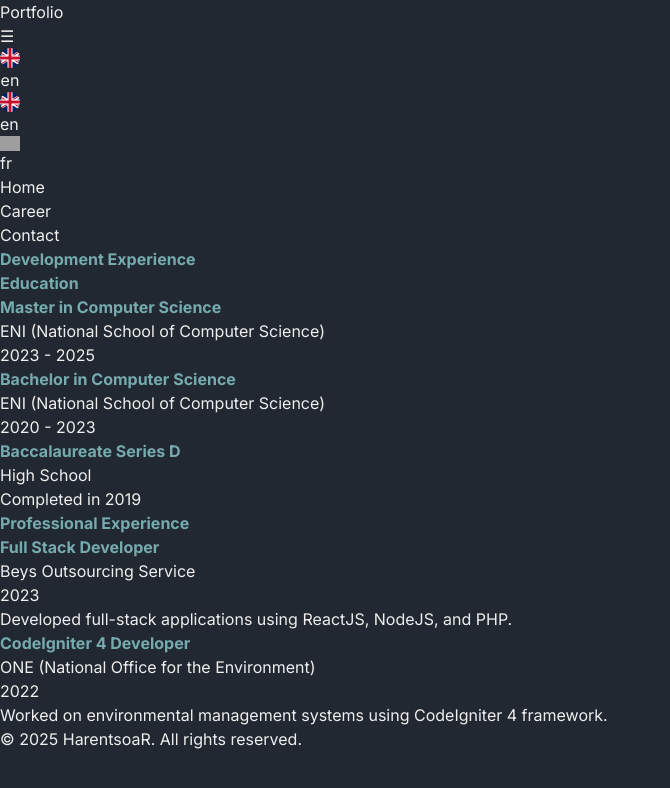
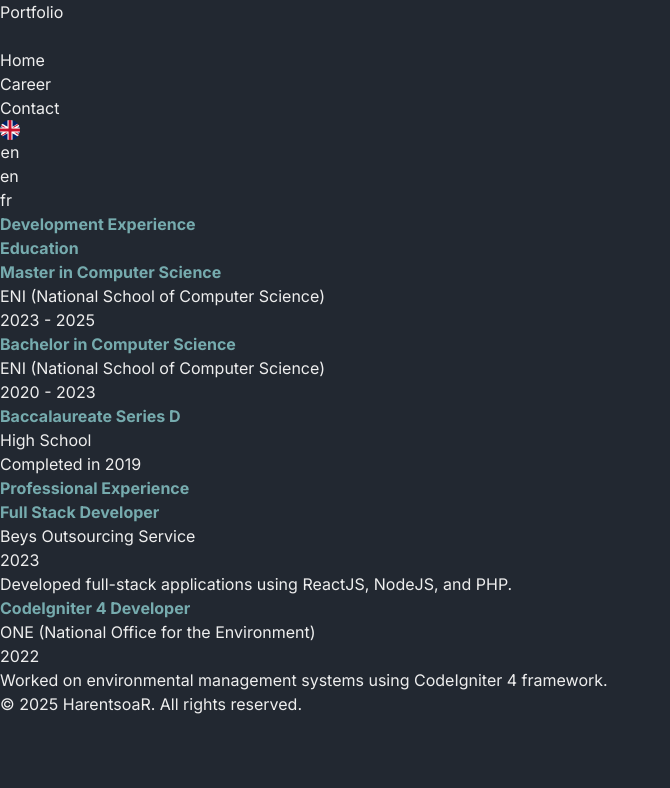
Before and after one commit to HarentsoaR/portfolio-harentsoaR, a Next.js app: page /en/career in a window 1280 px wide. Both pictures are taken after a click on the button "en". Shown: the top 788 px of the page, without its empty margins (0-670 px from the left). Built offline with nearby package versions, Linux system fonts and the light colour scheme; grey boxes are pictures that could not be loaded.

Commit message:
Header 2.0, Loader Off

```diff
--- a/src/app/[locale]/career/page.tsx
+++ b/src/app/[locale]/career/page.tsx
@@ -60,8 +60,7 @@ export default function Career() {
   return (
     <div className="min-h-screen flex flex-col bg-[#222831] text-[#EEEEEE]">
       <Header />
-      <Suspense fallback={<Loader />}>
-        <main className="flex-grow container mx-auto px-4 py-8">
+        <main className="flex-grow container mx-auto px-4 py-20">
           <motion.h1
             className="text-4xl font-bold text-[#76ABAE] mb-12 text-center"
             initial={{ opacity: 0, y: -50 }}
@@ -111,7 +110,6 @@ export default function Career() {
             ))}
           </motion.section>
         </main>
-      </Suspense>
       <Footer />
     </div>
   );
--- a/src/app/[locale]/layout.tsx
+++ b/src/app/[locale]/layout.tsx
@@ -5,8 +5,6 @@ import { notFound } from 'next/navigation';
 import enMessages from '../../../messages/en.json';
 import frMessages from '../../../messages/fr.json';
 import './globals.css';
-import { Suspense } from 'react';
-import { Loader } from '@/components/Loader';
 
 const inter = Inter({ subsets: ['latin'] });
 
@@ -43,9 +41,7 @@ export default async function RootLayout({
     <html lang={resolvedParams.locale}>
       <body className={inter.className}>
         <NextIntlClientProvider locale={resolvedParams.locale} messages={messages[resolvedParams.locale as keyof Messages]}>
-          <Suspense fallback={<Loader />}>
             <div className='flex-grow'>{children}</div>
-          </Suspense>
         </NextIntlClientProvider>
       </body>
     </html>
--- a/src/components/Header.tsx
+++ b/src/components/Header.tsx
@@ -1,5 +1,5 @@
 import Link from 'next/link';
-import { motion } from 'framer-motion';
+import { motion, AnimatePresence } from 'framer-motion';
 import { usePathname, useRouter } from 'next/navigation';
 import { useEffect, useState } from 'react';
 import { scrollToElement } from '@/utils/scrollUtils';
@@ -26,12 +26,18 @@ export function Header() {
     } else {
       router.push(path);
     }
-    setIsMenuOpen(false); // Close menu on navigation
+    setIsMenuOpen(false);
+  };
+
+  const menuVariants = {
+    open: { opacity: 1, y: 0 },
+    closed: { opacity: 0, y: "-100%" }
   };
 
   return (
-    <header className="bg-[#222831] text-[#EEEEEE] font-[family-name:var(--font-geist-sans)]">
-      <nav className="container mx-auto px-6 py-4 flex justify-between items-center">
+    <header className="bg-[#222831] text-[#EEEEEE] font-[family-name:var(--font-geist-sans)] fixed w-full z-50">
+      <nav className="container mx-auto px-4 py-4">
+        <div className="flex justify-between items-center">
           <Link href="/" className="text-xl font-bold text-[#76ABAE]">
             {t('portfolio')}
           </Link>
@@ -40,20 +46,20 @@ export function Header() {
               onClick={() => setIsMenuOpen(prev => !prev)}
               className="text-[#76ABAE] focus:outline-none"
             >
-            {/* Hamburger Icon */}
-            {isMenuOpen ? '✖️' : '☰'}
+              {isMenuOpen ? (
+                <svg xmlns="http://www.w3.org/2000/svg" className="h-6 w-6" fill="none" viewBox="0 0 24 24" stroke="currentColor">
+                  <path strokeLinecap="round" strokeLinejoin="round" strokeWidth={2} d="M6 18L18 6M6 6l12 12" />
+                </svg>
+              ) : (
+                <svg xmlns="http://www.w3.org/2000/svg" className="h-6 w-6" fill="none" viewBox="0 0 24 24" stroke="currentColor">
+                  <path strokeLinecap="round" strokeLinejoin="round" strokeWidth={2} d="M4 6h16M4 12h16m-7 6h7" />
+                </svg>
+              )}
             </button>
           </div>
-        <ul className={`md:flex md:space-x-4 space-y-2 md:space-y-0 ${isMenuOpen ? 'block' : 'hidden'} md:block`}>
-          <li>
-            <LocalSwitcher />
-          </li>
+          <ul className="hidden md:flex md:space-x-4 items-center">
             {['Home', 'Career', 'Contact'].map((item) => (
-            <motion.li key={item} className="flex">
-              <motion.div
-                whileHover={{ scale: 1.1 }}
-                whileTap={{ scale: 0.95 }}
-              >
+              <motion.li key={item} whileHover={{ scale: 1.1 }} whileTap={{ scale: 0.95 }}>
                 <button
                   onClick={() => handleNavigation(`/${item.toLowerCase()}`)}
                   className={`transition-colors font-medium ${
@@ -62,10 +68,43 @@ export function Header() {
                 >
                   {t(item.toLowerCase())}
                 </button>
-              </motion.div>
               </motion.li>
             ))}
+            <li>
+              <LocalSwitcher />
+            </li>
           </ul>
+        </div>
+        <AnimatePresence>
+          {isMenuOpen && (
+            <motion.div
+              initial="closed"
+              animate="open"
+              exit="closed"
+              variants={menuVariants}
+              transition={{ duration: 0.3 }}
+              className="md:hidden absolute left-0 right-0 bg-[#222831] shadow-lg"
+            >
+              <ul className="flex flex-col items-center py-4 space-y-4">
+                {['Home', 'Career', 'Contact'].map((item) => (
+                  <motion.li key={item} whileHover={{ scale: 1.1 }} whileTap={{ scale: 0.95 }}>
+                    <button
+                      onClick={() => handleNavigation(`/${item.toLowerCase()}`)}
+                      className={`transition-colors font-medium ${
+                        pathname === `/${item.toLowerCase()}` ? 'text-[#76ABAE]' : 'text-[#EEEEEE] hover:text-[#76ABAE]'
+                      }`}
+                    >
+                      {t(item.toLowerCase())}
+                    </button>
+                  </motion.li>
+                ))}
+                <li>
+                  <LocalSwitcher />
+                </li>
+              </ul>
+            </motion.div>
+          )}
+        </AnimatePresence>
       </nav>
     </header>
   );
--- a/src/components/local-switcher.tsx
+++ b/src/components/local-switcher.tsx
@@ -22,7 +22,7 @@ export default function LocalSwitcher() {
   return (
     <div className='relative inline-block'>
       <button
-        className='border rounded bg-gray-800 text-white flex items-center'
+        className='bg-gray-800 text-white flex items-center'
         onClick={() => setIsOpen(prev => !prev)}
       >
         <Image
@@ -35,26 +35,12 @@ export default function LocalSwitcher() {
         <span>{localActive === 'fr' ? 'fr' : 'en'}</span>
       </button>
       {isOpen && (
-        <ul className='absolute left-0 mt-1 bg-gray-800 rounded shadow-lg z-10'>
-          <li onClick={() => onSelectChange('en')} className='flex items-center p-2 cursor-pointer hover:bg-gray-700 transition'>
-            <Image
-              src="/usages/united-kingdom.png"
-              alt="English"
-              width={20}
-              height={20}
-              className="rounded-full mr-2"
-            />
-            <span className='text-white'>en</span>
+        <ul className='absolute left-0 mt-1 bg-gray-800 rounded shadow-lg z-10 max-h-48 overflow-y-auto w-full min-w-[120px]'>
+          <li onClick={() => onSelectChange('en')} className='flex items-center p-2 cursor-pointer hover:bg-gray-700 transition whitespace-nowrap'>
+            <span className='text-white px-2'>en</span>
           </li>
-          <li onClick={() => onSelectChange('fr')} className='flex items-center p-2 cursor-pointer hover:bg-gray-700 transition'>
-            <Image
-              src="/usages/france.png"
-              alt="French"
-              width={20}
-              height={20}
-              className="rounded-full mr-2"
-            />
-            <span className='text-white'>fr</span>
+          <li onClick={() => onSelectChange('fr')} className='flex items-center p-2 cursor-pointer hover:bg-gray-700 transition whitespace-nowrap'>
+            <span className='text-white px-2'>fr</span>
           </li>
         </ul>
       )}
```
Also changed, not shown: src/app/[locale]/page.tsx (+13 -19 lines). Lines whose indentation alone changed are shown as unchanged.
